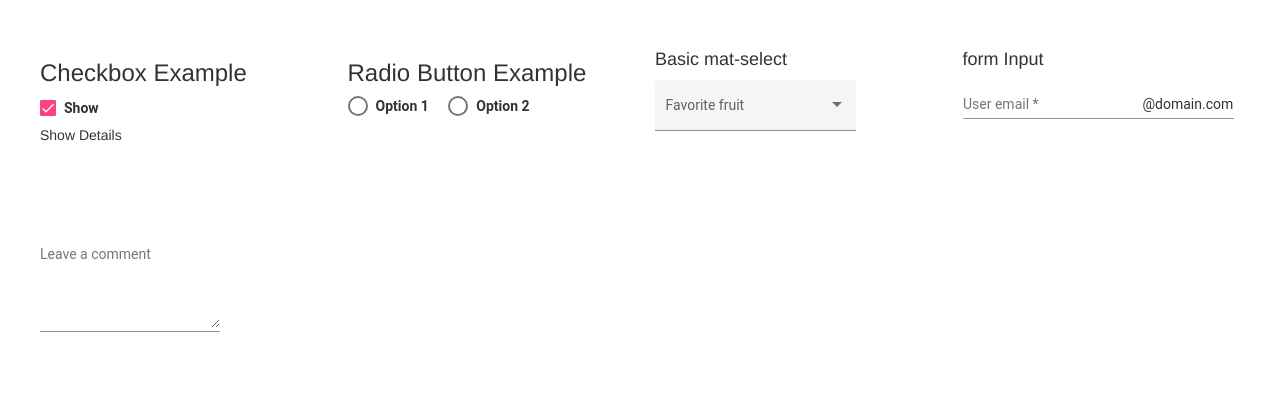
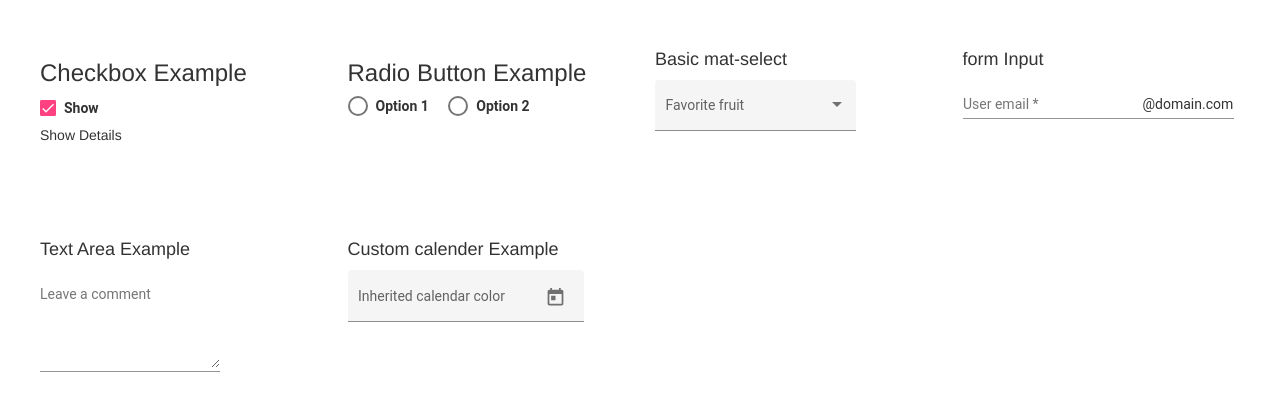
Before and after one commit to rupalimarwadi/material-demo, an Angular app: page / in a window 1280 px wide. Shown: the top 406 px of the page. Built offline with nearby package versions, Linux system fonts and the light colour scheme.

Commit message:
Datepicker example

```diff
--- a/src/app/app.component.html
+++ b/src/app/app.component.html
@@ -39,9 +39,22 @@
 </div>
 <div class="row">
   <div class="col-lg-3">
+    <!-- Text Area tag example -->
+    <h4>Text Area Example</h4>
     <mat-form-field class="example-full-width">
       <mat-label>Leave a comment</mat-label>
       <textarea matInput cols=10 rows="5" placeholder="Ex. It makes me feel..."></textarea>
+    </mat-form-field>
+  </div>
+  <div class="col-lg-3">
+    <!-- calender example -->
+    <h4>Custom calender Example</h4>
+    <mat-form-field color="accent" appearance="fill">
+      <mat-label>Inherited calendar color</mat-label>
+      <input matInput [matDatepicker]="picker1">
+      <mat-datepicker-toggle matSuffix [for]="picker1"></mat-datepicker-toggle>
+      <mat-datepicker #picker1></mat-datepicker>
+      <!-- <mat-datepicker #picker1 touchUi="true"></mat-datepicker> for better ui for small screens-->
     </mat-form-field>
   </div>
 </div>
```
Also changed, not shown: src/app/app.module.ts (+8 -1 lines).
